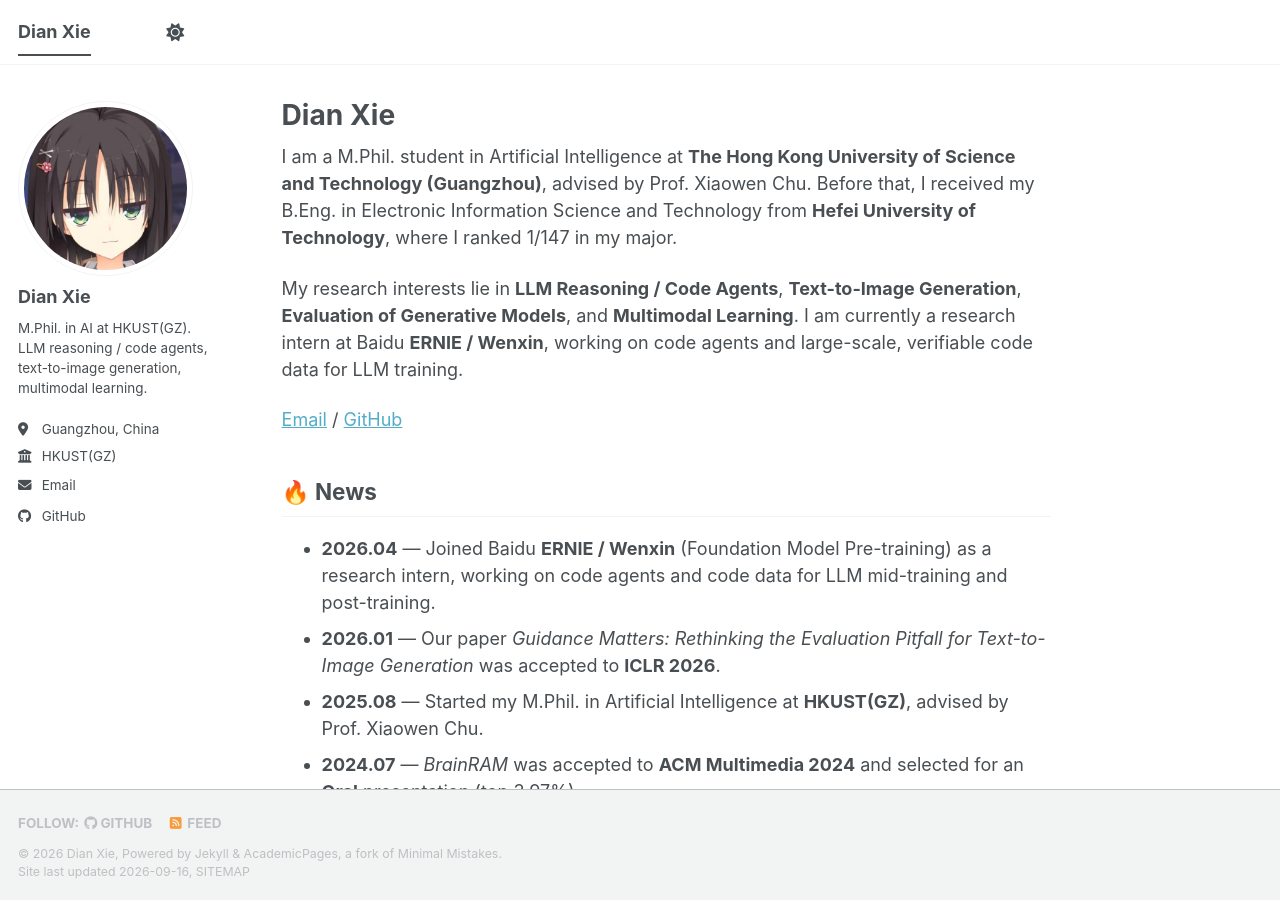
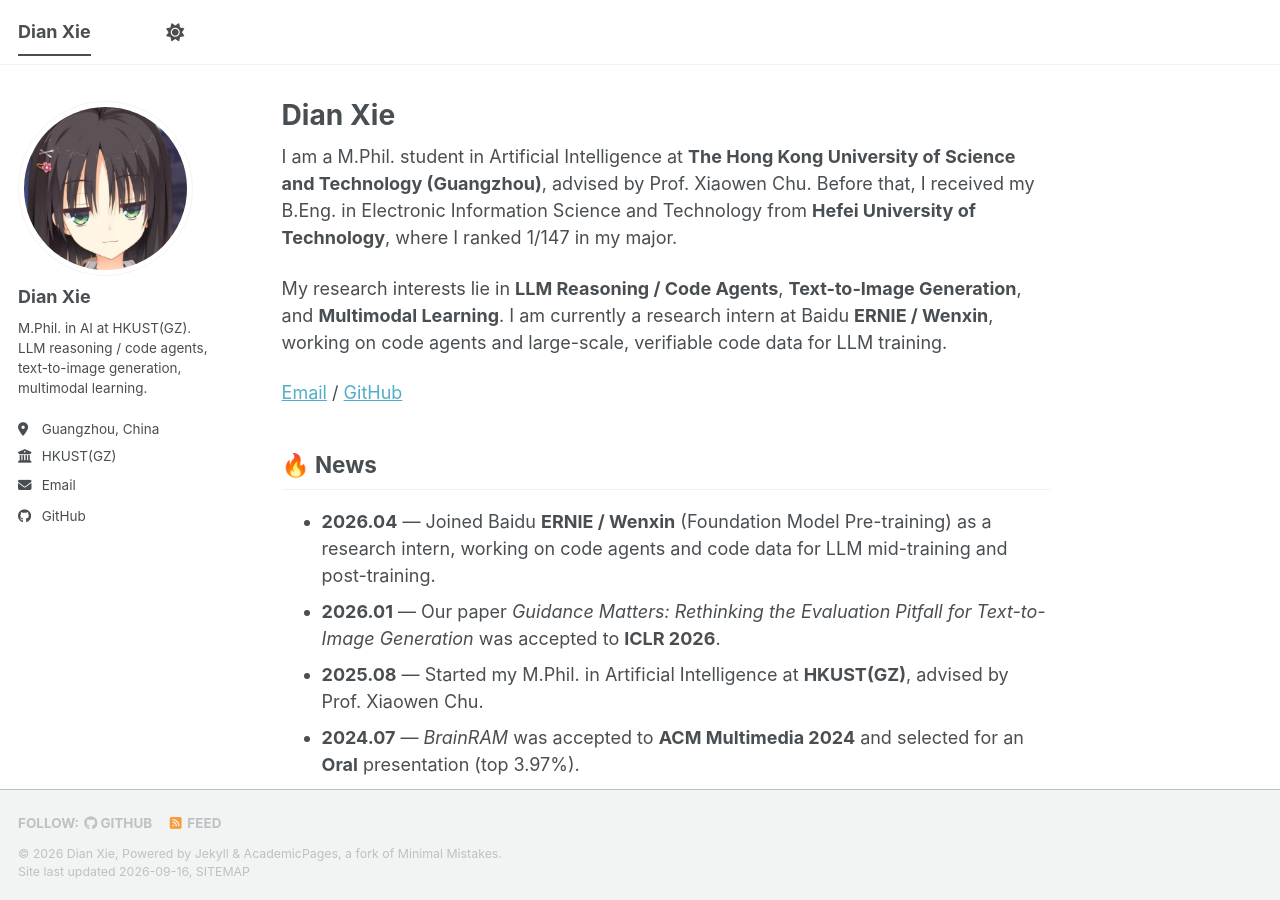
Before and after one commit to Maxwells-Ayakashi/maxwells-ayakashi.github.io, a Jekyll site: the page built from _pages/about.md, in a window 1280 px wide and 900 px high. Built offline with Jekyll 4.4.1, drawn with Linux system fonts in a browser that asks for light colours; a style sheet for code colours, icons or effects is not loaded.

Commit message:
Intro: drop 'Evaluation of Generative Models' from research interests

```diff
--- a/_pages/about.md
+++ b/_pages/about.md
@@ -10,7 +10,7 @@ redirect_from:
 
 I am a M.Phil. student in Artificial Intelligence at **The Hong Kong University of Science and Technology (Guangzhou)**, advised by Prof. Xiaowen Chu. Before that, I received my B.Eng. in Electronic Information Science and Technology from **Hefei University of Technology**, where I ranked 1/147 in my major.
 
-My research interests lie in **LLM Reasoning / Code Agents**, **Text-to-Image Generation**, **Evaluation of Generative Models**, and **Multimodal Learning**. I am currently a research intern at Baidu **ERNIE / Wenxin**, working on code agents and large-scale, verifiable code data for LLM training.
+My research interests lie in **LLM Reasoning / Code Agents**, **Text-to-Image Generation**, and **Multimodal Learning**. I am currently a research intern at Baidu **ERNIE / Wenxin**, working on code agents and large-scale, verifiable code data for LLM training.
 
 [Email](mailto:dxie810@connect.hkust-gz.edu.cn) / [GitHub](https://github.com/Maxwells-Ayakashi)
 
```
